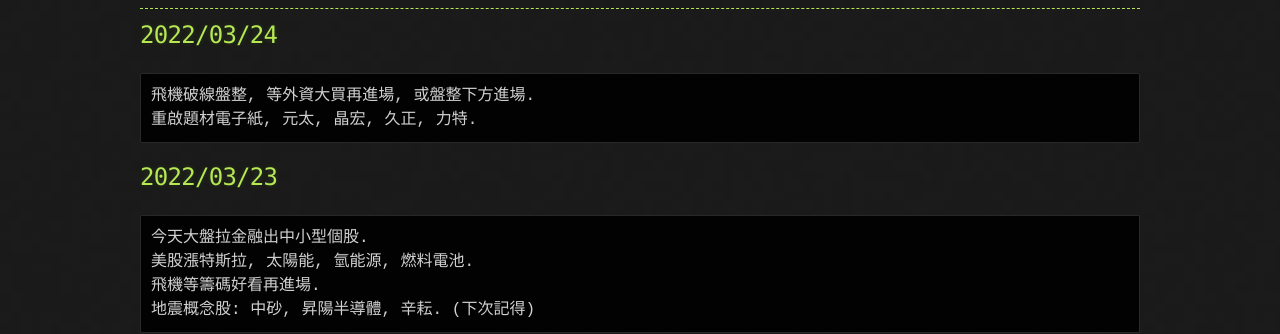
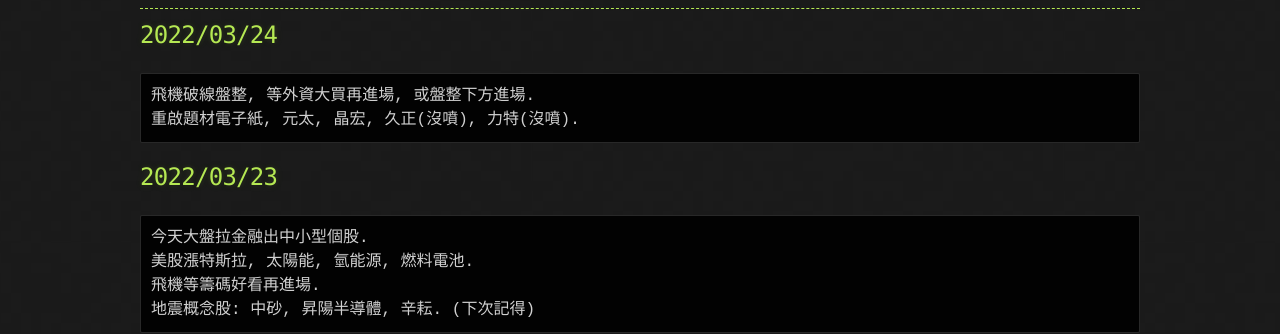
Before and after one commit to lepg5487/Stock_God, a Jekyll site: the page built from index.md, in a window 1280 px wide and 900 px high. Shown: the part 290-624 px from the top of the window. Built offline with Jekyll 4.4.1, drawn with Linux system fonts in a browser that asks for light colours; our own code applies the rules of GitHub Pages for plain Markdown files.

Commit message:
Update index.md

````diff
--- a/index.md
+++ b/index.md
@@ -9,7 +9,7 @@ layout: testlayouts
 ## 2022/03/24
 ```
 飛機破線盤整, 等外資大買再進場, 或盤整下方進場.
-重啟題材電子紙, 元太, 晶宏, 久正, 力特.
+重啟題材電子紙, 元太, 晶宏, 久正(沒噴), 力特(沒噴).
 ```
 
 ## 2022/03/23
````
